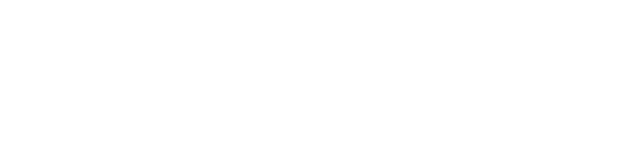
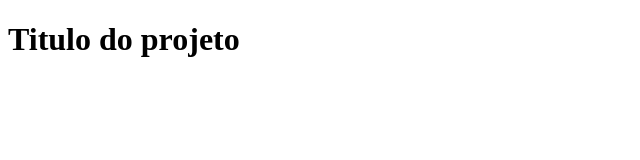
Before and after one commit to ThomazWebFront-end/html-css, a plain HTML site: page atividae 1/atividade2.html in a window 1280 px wide. Shown: the whole page, without its empty margins (0-640 px from the left). Drawn offline with Linux system fonts and the light colour scheme.

Commit message:
Update atividade2.html

```diff
--- a/atividae 1/atividade2.html
+++ b/atividae 1/atividade2.html
@@ -7,6 +7,6 @@
     <title>Document</title>
 </head>
 <body>
-
+    <h1>Titulo do projeto</h1>
 </body>
 </html>
```
